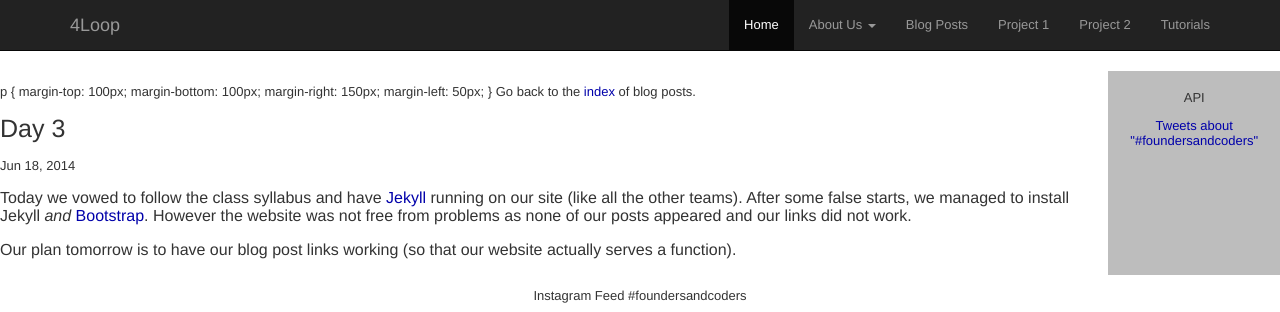
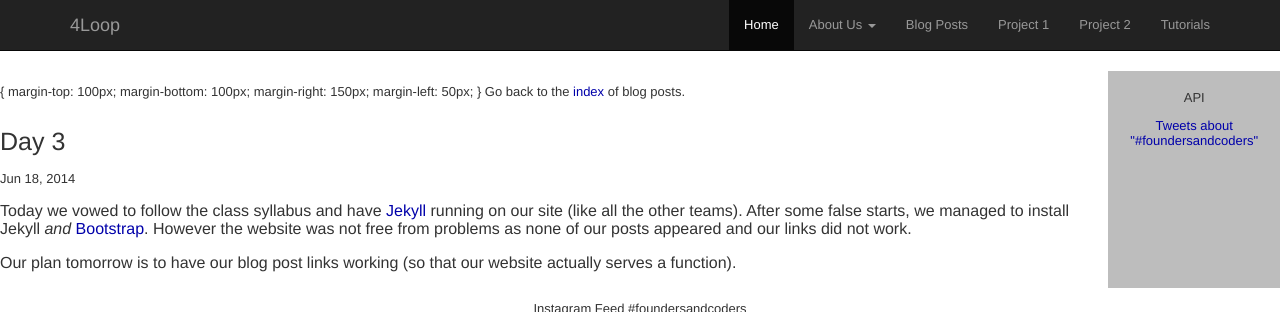
Before and after one commit to wsfan/4loop, a Jekyll site: the page built from _posts/2014-06-18-day3.markdown, in a window 1280 px wide, cut to the strip 0-312 px from the top of the page. Built offline with Jekyll 4.4.1, drawn with Linux system fonts in a browser that asks for light colours; comment, search, counter and statistics services are not loaded.

Commit message:
Update post.html

```diff
--- a/_layouts/post.html
+++ b/_layouts/post.html
@@ -4,7 +4,7 @@ layout: default
 <div class="post">
 <div align="left">
 
-p {
+<p> {
     margin-top: 100px;
     margin-bottom: 100px;
     margin-right: 150px;
```
